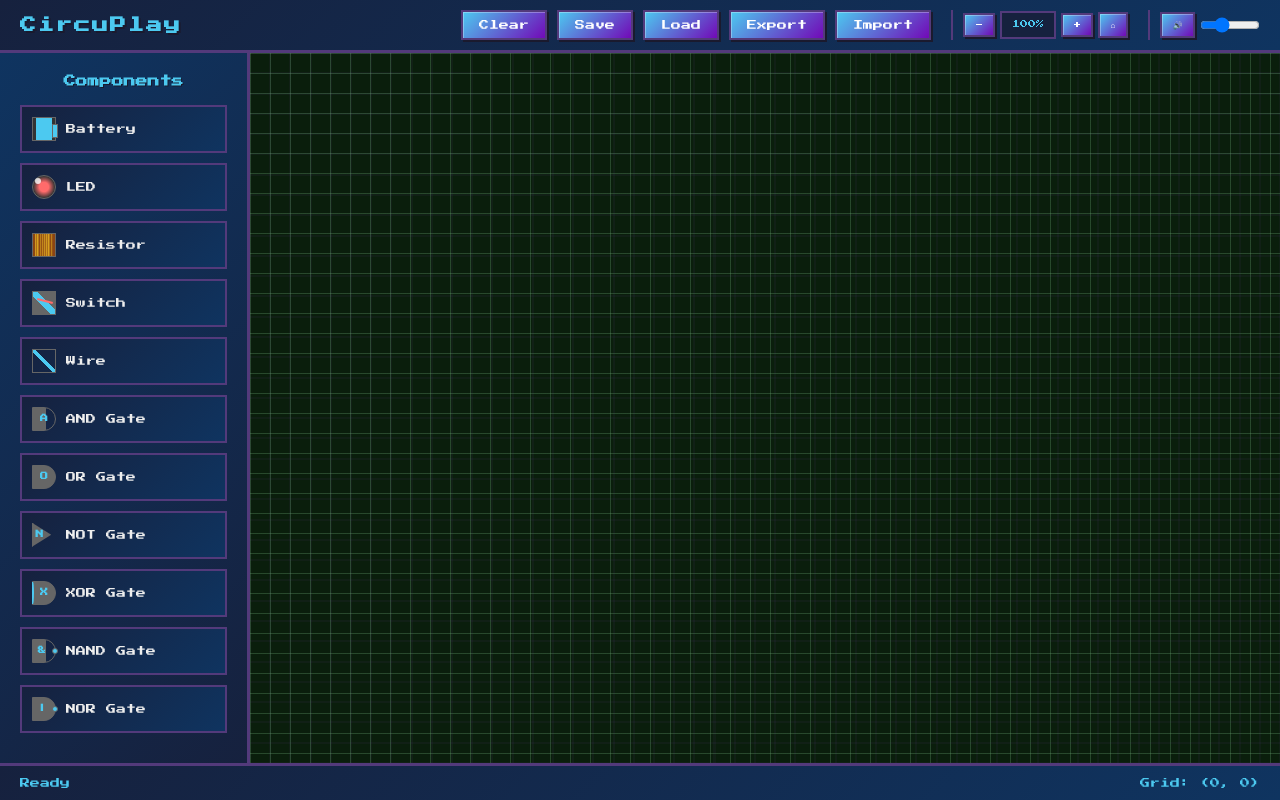
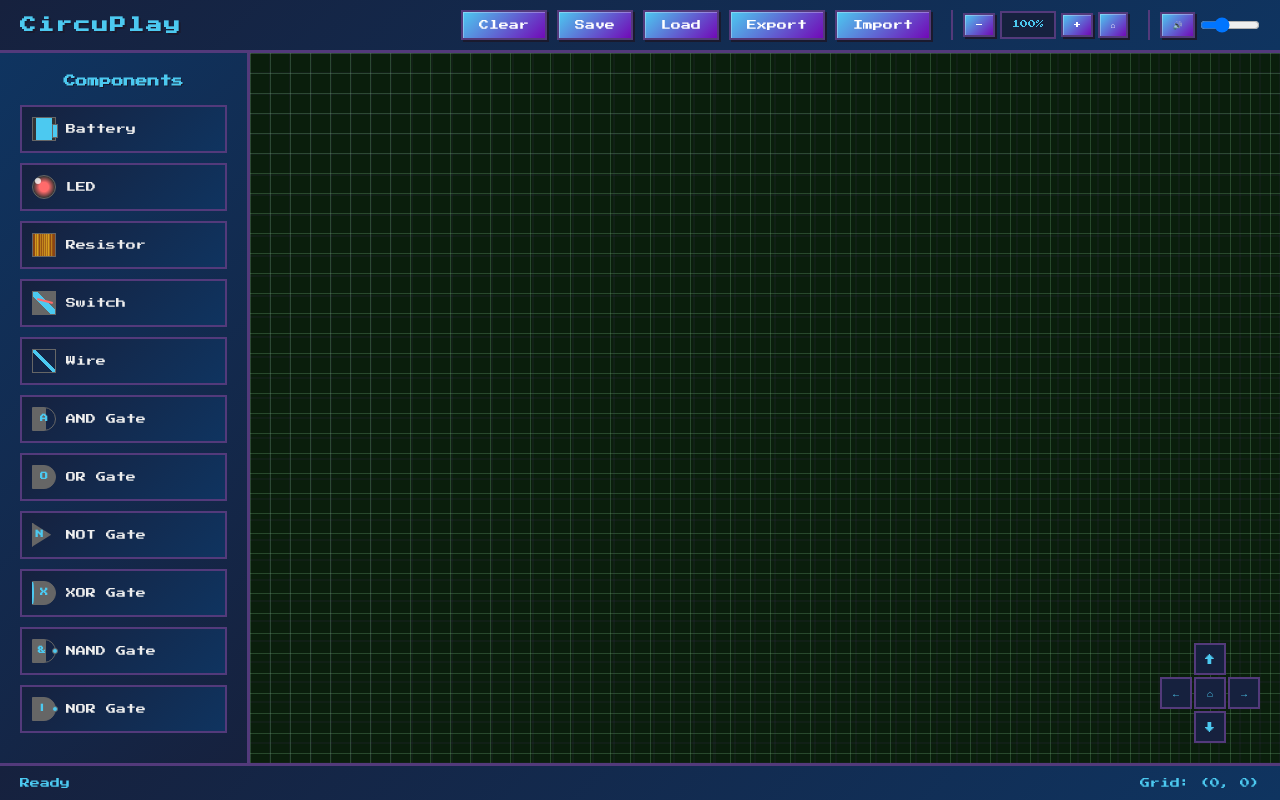
Before and after one commit to Master-yug/CircuPlay, a plain HTML site: page index.html in a window 1280 px wide. Drawn offline with Linux system fonts and the light colour scheme.

Commit message:
Updated Index.html

```diff
--- a/index.html
+++ b/index.html
@@ -89,10 +89,6 @@
                     <h3>Starter Circuits</h3>
                     <button class="btn pixel-btn" id="loadBlinkingLED">Blinking LED</button>
                     <button class="btn pixel-btn" id="loadBasicAND">Basic AND Gate</button>
-                    <button class="btn pixel-btn" id="loadXORDemo">XOR Demo</button>
-                    <button class="btn pixel-btn" id="loadFullAdder">Full Adder</button>
-                    <button class="btn pixel-btn" id="loadSRFlipFlop">SR Flip-Flop</button>
-                    <button class="btn pixel-btn" id="loadCounter">4-bit Counter</button>
                 </div>
             </aside>
 
@@ -100,6 +96,15 @@
             <main class="canvas-container">
                 <canvas id="circuitCanvas" width="800" height="600"></canvas>
                 <div class="grid-overlay"></div>
+
+                <!-- Navigation Controls -->
+                <div class="navigation-controls">
+                    <button id="panUp" class="nav-btn nav-up" title="Pan Up">↑</button>
+                    <button id="panLeft" class="nav-btn nav-left" title="Pan Left">←</button>
+                    <button id="panCenter" class="nav-btn nav-center" title="Center View">⌂</button>
+                    <button id="panRight" class="nav-btn nav-right" title="Pan Right">→</button>
+                    <button id="panDown" class="nav-btn nav-down" title="Pan Down">↓</button>
+                </div>
             </main>
         </div>
 
```
